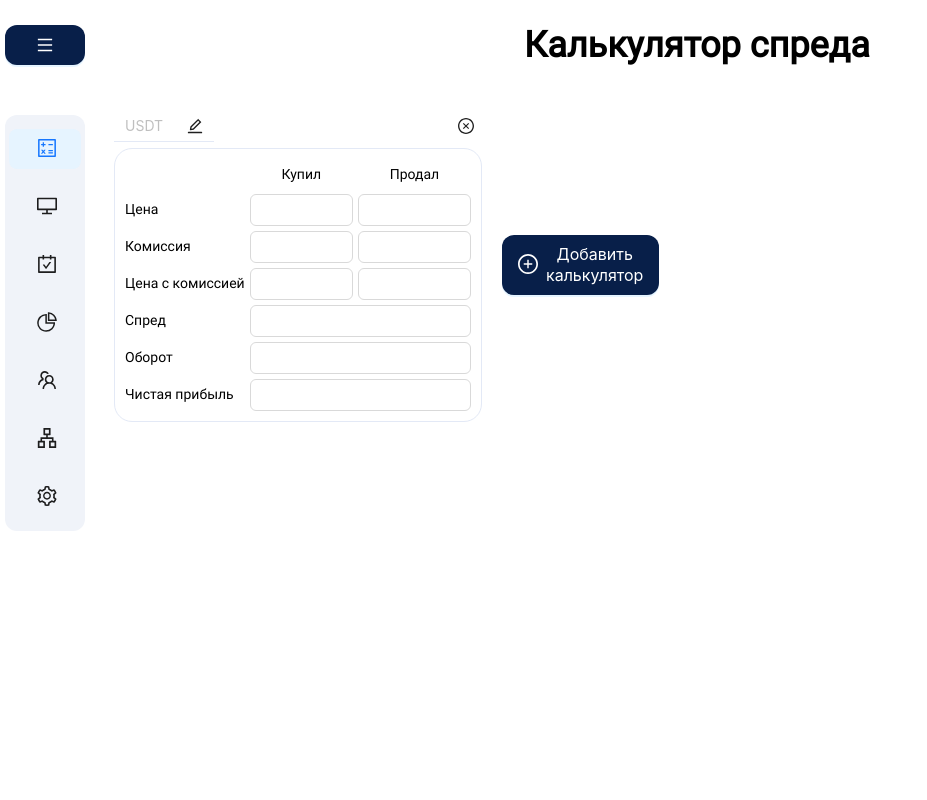
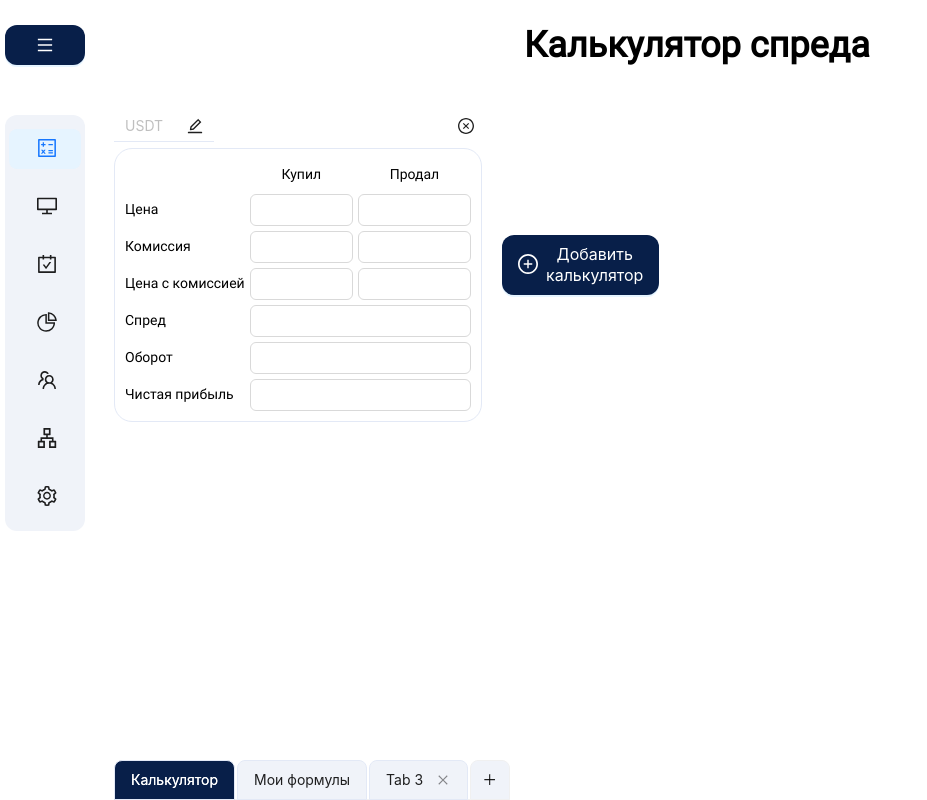
Before and after one commit to DelMaradinho/P2P-Keeper, a React (Create React App) app: page /calculator in a window 1280 px wide. Shown: the whole page, without its empty margins (0-927 px from the left). Built offline with nearby package versions, Linux system fonts and the light colour scheme.

Commit message:
feat: tabs

```diff
--- /dev/null
+++ b/src/components/CustomTabs/CustomTabs.js
@@ -0,0 +1,80 @@
+import React, { useRef, useState } from "react";
+import { Tabs } from "antd";
+import "./CustomTabs.scss";
+
+const initialItems = [
+  {
+    label: "Калькулятор",
+    // children: "Content of Tab 1",
+    key: "1",
+    closable: false,
+  },
+  {
+    label: "Мои формулы",
+    // children: "Content of Tab 2",
+    key: "2",
+    closable: false,
+  },
+  {
+    label: "Tab 3",
+    // children: "Content of Tab 3",
+    key: "3",
+    closable: true,
+  },
+];
+const CustomTabs = () => {
+  const [activeKey, setActiveKey] = useState(initialItems[0].key);
+  const [items, setItems] = useState(initialItems);
+  const newTabIndex = useRef(0);
+  const onChange = (newActiveKey) => {
+    setActiveKey(newActiveKey);
+  };
+  const add = () => {
+    const newActiveKey = `newTab${newTabIndex.current++}`;
+    const newPanes = [...items];
+    newPanes.push({
+      label: "New Tab",
+      key: newActiveKey,
+    });
+    setItems(newPanes);
+    setActiveKey(newActiveKey);
+  };
+  const remove = (targetKey) => {
+    let newActiveKey = activeKey;
+    let lastIndex = -1;
+    items.forEach((item, i) => {
+      if (item.key === targetKey) {
+        lastIndex = i - 1;
+      }
+    });
+    const newPanes = items.filter((item) => item.key !== targetKey);
+    if (newPanes.length && newActiveKey === targetKey) {
+      if (lastIndex >= 0) {
+        newActiveKey = newPanes[lastIndex].key;
+      } else {
+        newActiveKey = newPanes[0].key;
+      }
+    }
+    setItems(newPanes);
+    setActiveKey(newActiveKey);
+  };
+  const onEdit = (targetKey, action) => {
+    if (action === "add") {
+      add();
+    } else {
+      remove(targetKey);
+    }
+  };
+  return (
+    <div className="tabs__container">
+      <Tabs
+        type="editable-card"
+        onChange={onChange}
+        activeKey={activeKey}
+        onEdit={onEdit}
+        items={items}
+      />
+    </div>
+  );
+};
+export default CustomTabs;
--- /dev/null
+++ b/src/components/CustomTabs/CustomTabs.scss
@@ -0,0 +1,37 @@
+.tabs{
+    &__container{
+        position: fixed;
+        bottom: 0;
+        left: 114px;
+        z-index: 101;
+    }
+}
+
+.ant {
+    &-tabs{
+        &-nav{
+            margin: 0 !important;
+            &-add{
+                background: rgb(240, 243, 249) !important;
+            }
+        }
+        &-content {
+            &-holder{
+                display: none !important;
+            }
+        }
+        &-tab{
+            background: rgb(240, 243, 249) !important;
+            border: 1px solid #e3e9f6 !important;
+            &-active{
+                background: rgb(8, 31, 73) !important;
+                & > .ant-tabs-tab-btn{
+                    color: #fff !important;
+                }
+                & > .ant-tabs-tab-remove{
+                    color: #fff !important;
+                }
+            }
+        }
+    }
+}
--- a/src/pages/calculator/calculator.scss
+++ b/src/pages/calculator/calculator.scss
@@ -26,6 +26,6 @@
         grid-auto-rows: 310px;
         gap: 20px;
         padding: 20px 0;
-        margin-right: 20px;
+        margin: 0 20px 45px 0;
     }
 }
--- a/src/pages/calculator/index.js
+++ b/src/pages/calculator/index.js
@@ -3,6 +3,7 @@ import CalculatorItem from "../../components/CalculatorItem/CalculatorItem";
 import MainMenu from "../../components/MainMenu/MainMenu";
 import "./calculator.scss";
 import NewFormulaButton from "../../components/NewFormulaButton/NewFormulaButton";
+import CustomTabs from "../../components/CustomTabs/CustomTabs";
 
 function Calculator() {
   const buttonText = (
@@ -46,6 +47,7 @@ function Calculator() {
             fixed={false}
           />
         </div>
+        <CustomTabs />
       </div>
     </div>
   );
```
